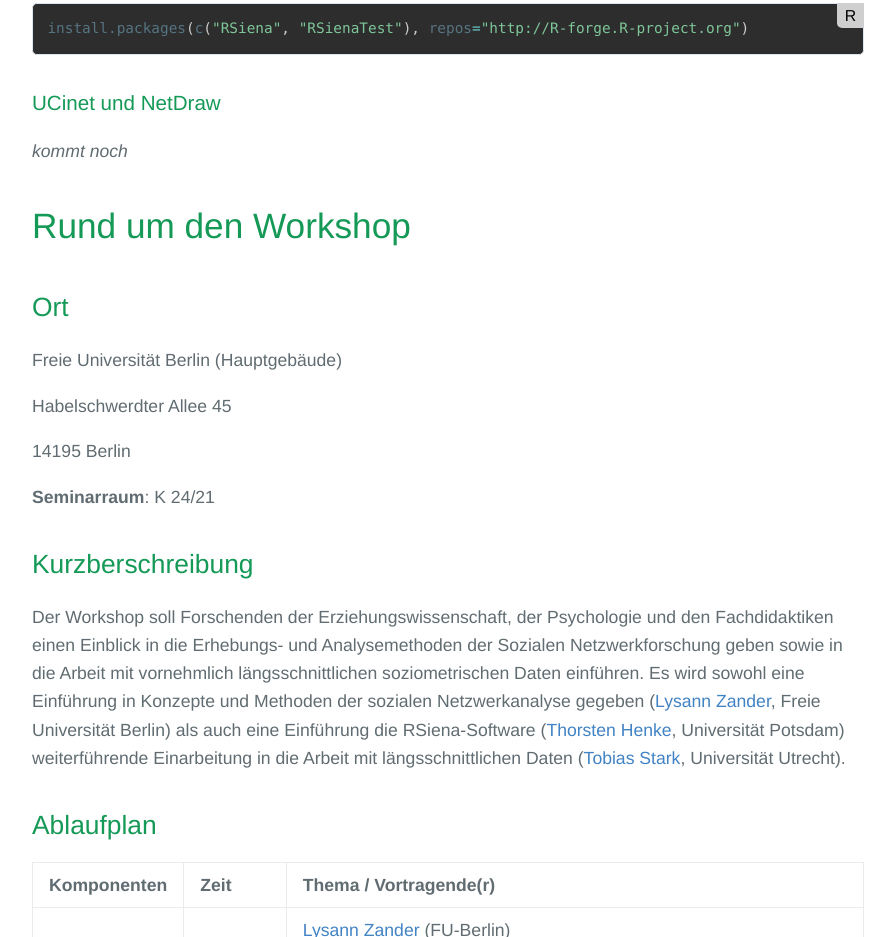
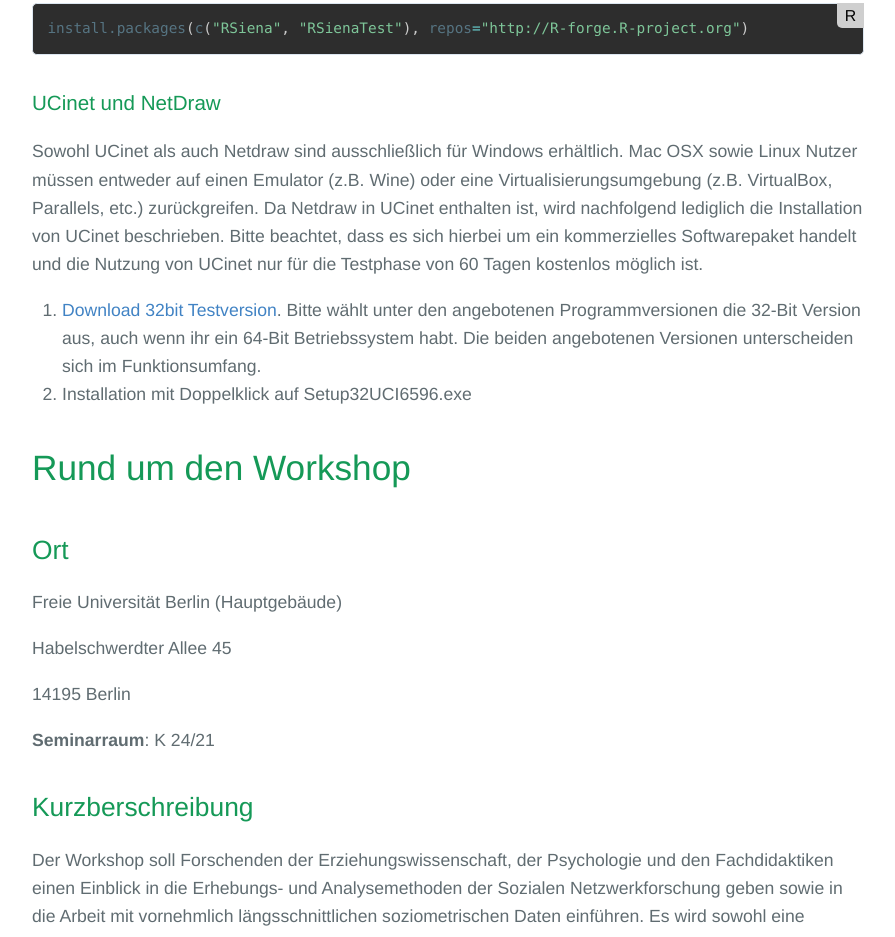
Before and after one commit to thorstenhenke/sna-berlin, a plain HTML site: page index.html in a window 1280 px wide. Shown: the part 3000-3937 px from the top of the page, without its empty margins (192-1087 px from the left). Drawn offline with Linux system fonts and the light colour scheme.

Commit message:
Added installation guide for Netdraw and UCinet

```diff
--- a/index.html
+++ b/index.html
@@ -566,7 +566,15 @@ sudo dpkg -i ~/Downloads/rstudio-0.99.489-i386.deb</code></pre></div>
 
 <h3 id="toc_9">UCinet und NetDraw</h3>
 
-<p><em>kommt noch</em></p>
+<p>Sowohl UCinet als auch Netdraw sind ausschließlich für Windows erhältlich. Mac OSX sowie Linux Nutzer müssen entweder auf einen Emulator (z.B. Wine)
+oder eine Virtualisierungsumgebung (z.B. VirtualBox, Parallels, etc.) zurückgreifen. Da Netdraw in UCinet enthalten ist, wird nachfolgend lediglich
+die Installation von UCinet beschrieben. Bitte beachtet, dass es sich hierbei um ein kommerzielles Softwarepaket handelt und die Nutzung von UCinet
+nur für die Testphase von 60 Tagen kostenlos möglich ist.
+<ol>
+        <li><a href="http://www.analytictech.net/Setup32UCI6596.exe">Download 32bit Testversion</a>. Bitte wählt unter den angebotenen Programmversionen
+        die 32-Bit Version aus, auch wenn ihr ein 64-Bit Betriebssystem habt. Die beiden angebotenen Versionen unterscheiden sich im Funktionsumfang.</li>
+        <li>Installation mit Doppelklick auf Setup32UCI6596.exe</li>
+</ol>
 
 <h1 id="toc_10">Rund um den Workshop</h1>
 
```
